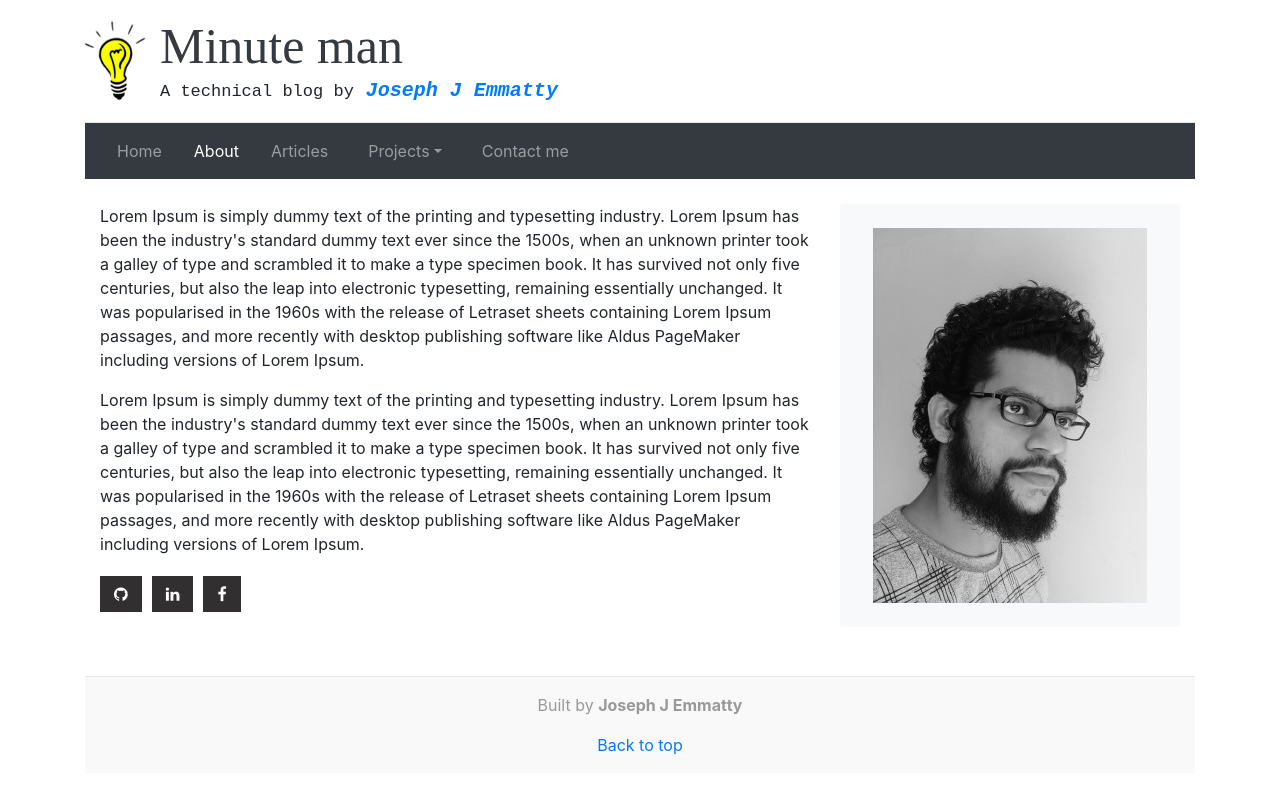
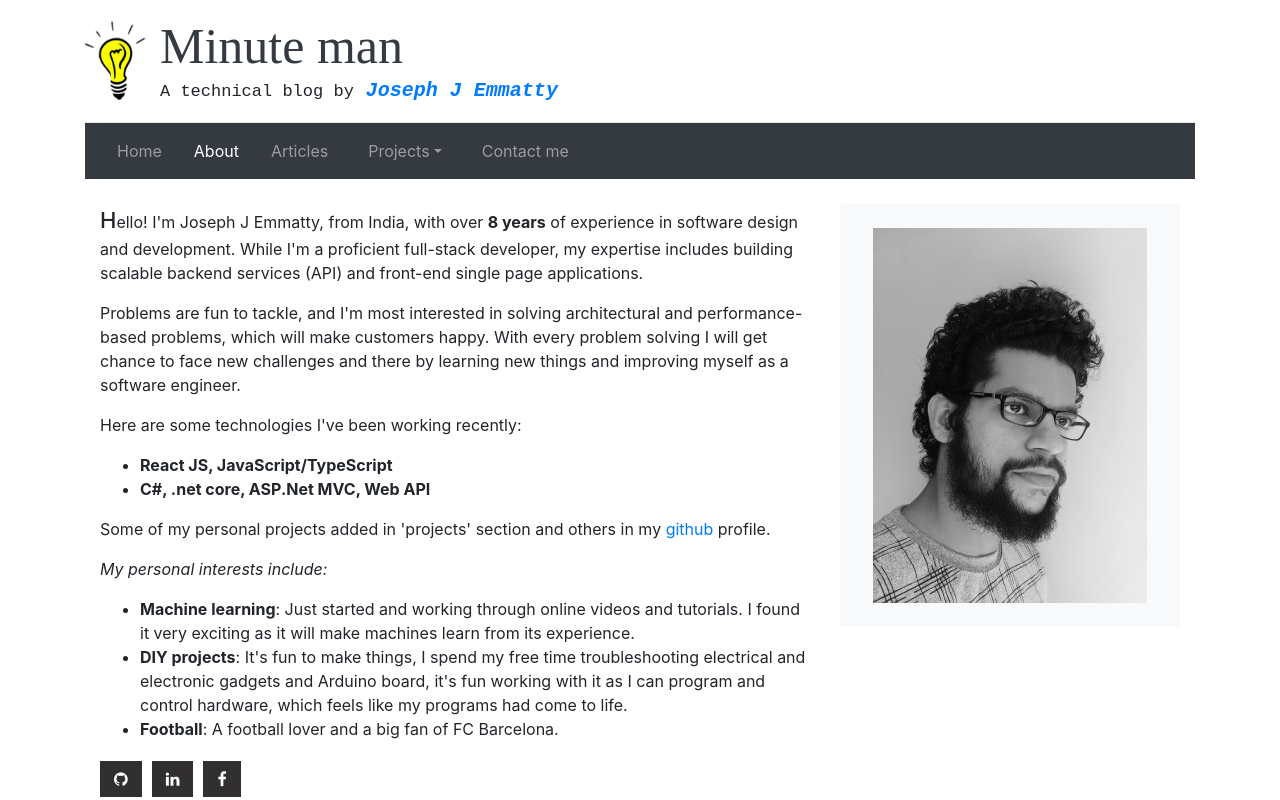
Before and after one commit to josinho101/minuteman.in, a React (Create React App) app in the folder app/: page /about in a window 1280 px wide. Shown: the top 800 px of the page. Built offline with nearby package versions, Linux system fonts and the light colour scheme.

Commit message:
Added content for about page

```diff
--- a/app/public/contents/css/main.css
+++ b/app/public/contents/css/main.css
@@ -333,3 +333,8 @@ h6 {
 .blog-nav-title {
   margin-bottom: 10px;
 }
+
+.p-start {
+  font-size: 22px;
+  font-weight: 500;
+}
--- a/app/src/components/about/index.tsx
+++ b/app/src/components/about/index.tsx
@@ -4,32 +4,73 @@ import SocialLinks from "../contact/sociallinks";
 const authorPng = require("../../assets/images/jj.jpg");
 
 const About: React.FunctionComponent = () => {
+  const getExperienceInYears = () => {
+    let start: any = new Date("2012-03-02");
+    let end: any = new Date();
+    let diffDate: any = new Date(end - start);
+
+    /*let exp = ` ${diffDate.toISOString().slice(0, 4) - 1970} years and ${
+      diffDate.getMonth() + 1
+    } months `;*/
+
+    let exp = ` ${diffDate.toISOString().slice(0, 4) - 1970}`;
+
+    return exp;
+  };
+
   return (
     <React.Fragment>
       <div className="col-md-8 blog-main">
         <div className="blog-post">
           <p>
-            Lorem Ipsum is simply dummy text of the printing and typesetting
-            industry. Lorem Ipsum has been the industry's standard dummy text
-            ever since the 1500s, when an unknown printer took a galley of type
-            and scrambled it to make a type specimen book. It has survived not
-            only five centuries, but also the leap into electronic typesetting,
-            remaining essentially unchanged. It was popularised in the 1960s
-            with the release of Letraset sheets containing Lorem Ipsum passages,
-            and more recently with desktop publishing software like Aldus
-            PageMaker including versions of Lorem Ipsum.
+            <span className="p-start">H</span>ello! I'm Joseph J Emmatty, from
+            India, with over <b>{getExperienceInYears()} years</b> of experience
+            in software design and development. While I'm a proficient
+            full-stack developer, my expertise includes building scalable
+            backend services (API) and front-end single page applications.
           </p>
           <p>
-            Lorem Ipsum is simply dummy text of the printing and typesetting
-            industry. Lorem Ipsum has been the industry's standard dummy text
-            ever since the 1500s, when an unknown printer took a galley of type
-            and scrambled it to make a type specimen book. It has survived not
-            only five centuries, but also the leap into electronic typesetting,
-            remaining essentially unchanged. It was popularised in the 1960s
-            with the release of Letraset sheets containing Lorem Ipsum passages,
-            and more recently with desktop publishing software like Aldus
-            PageMaker including versions of Lorem Ipsum.
+            Problems are fun to tackle, and I'm most interested in solving
+            architectural and performance-based problems, which will make
+            customers happy. With every problem solving I will get chance to
+            face new challenges and there by learning new things and improving
+            myself as a software engineer.
           </p>
+          <p>Here are some technologies I've been working recently:</p>
+          <b>
+            <ul>
+              <li>React JS, JavaScript/TypeScript</li>
+              <li>C#, .net core, ASP.Net MVC, Web API</li>
+            </ul>
+          </b>
+          <p>
+            Some of my personal projects added in 'projects' section and others
+            in my
+            <a href="https://github.com/josinho101" target="_blank">
+              {" "}
+              github{" "}
+            </a>
+            profile.
+          </p>
+          <p>
+            <em>My personal interests include:</em>
+          </p>
+          <ul>
+            <li>
+              <b>Machine learning</b>: Just started and working through online
+              videos and tutorials. I found it very exciting as it will make
+              machines learn from its experience.
+            </li>
+            <li>
+              <b>DIY projects</b>: It's fun to make things, I spend my free time
+              troubleshooting electrical and electronic gadgets and Arduino
+              board, it's fun working with it as I can program and control
+              hardware, which feels like my programs had come to life.
+            </li>
+            <li>
+              <b>Football</b>: A football lover and a big fan of FC Barcelona.
+            </li>
+          </ul>
           <div className="about-contact">
             <SocialLinks />
           </div>
```
